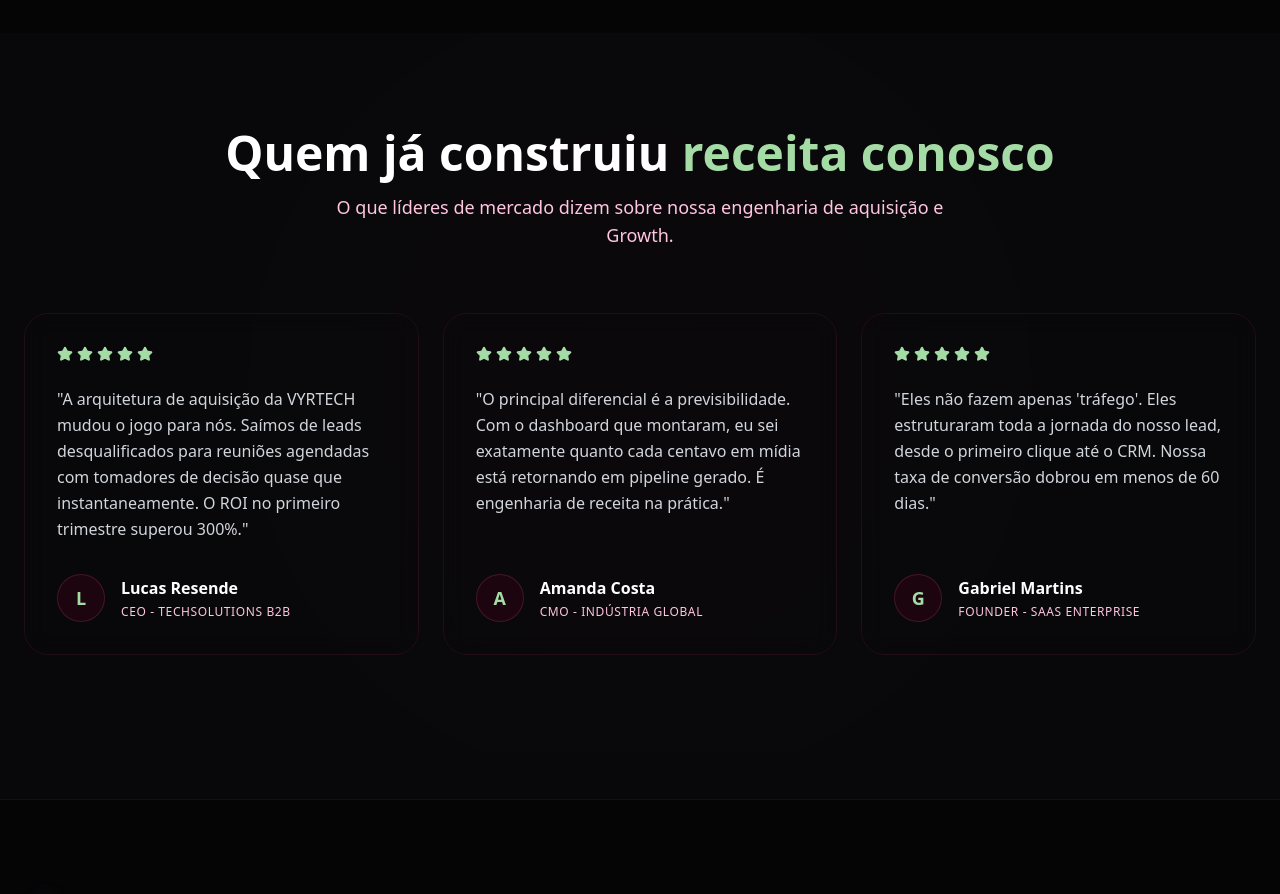
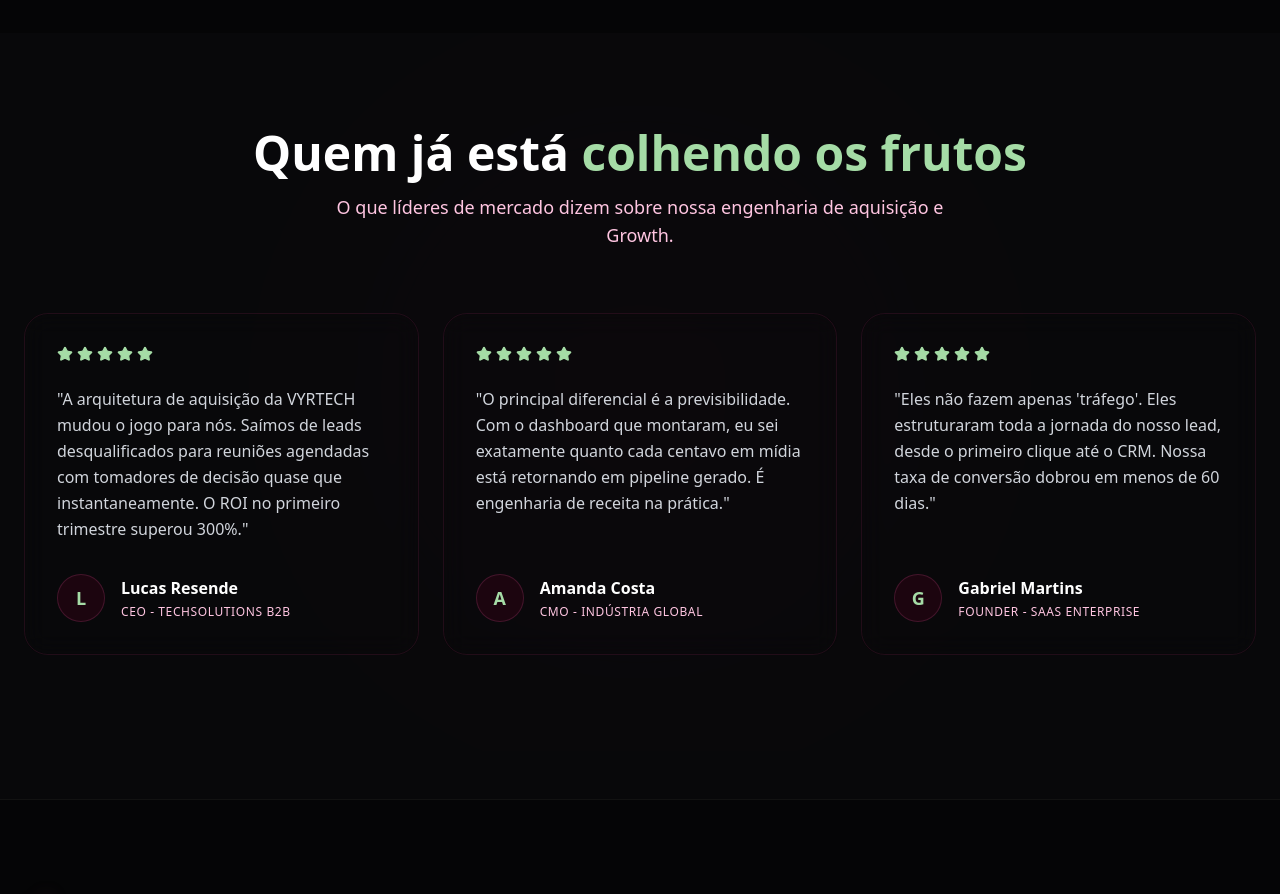
Before and after one commit to jooh44/site-vyrtech, a Next.js app: page / in a window 1280 px wide. Shown: the part 4900-5794 px from the top of the page. Built offline with nearby package versions, Linux system fonts and the light colour scheme.

Commit message:
style: update testimonials headline to 'colhendo os frutos'

```diff
--- a/src/components/ui/TestimonialsSection.tsx
+++ b/src/components/ui/TestimonialsSection.tsx
@@ -29,7 +29,7 @@ export function TestimonialsSection() {
             <div className="max-w-7xl mx-auto px-6 relative z-10">
                 <div className="text-center mb-16">
                     <h2 className="text-3xl md:text-5xl font-bold text-white mb-4">
-                        Quem já construiu <span className="text-vyr-olive-light">receita conosco</span>
+                        Quem já está <span className="text-vyr-olive-light">colhendo os frutos</span>
                     </h2>
                     <p className="text-vyr-text-muted text-lg max-w-2xl mx-auto">
                         O que líderes de mercado dizem sobre nossa engenharia de aquisição e Growth.
```
